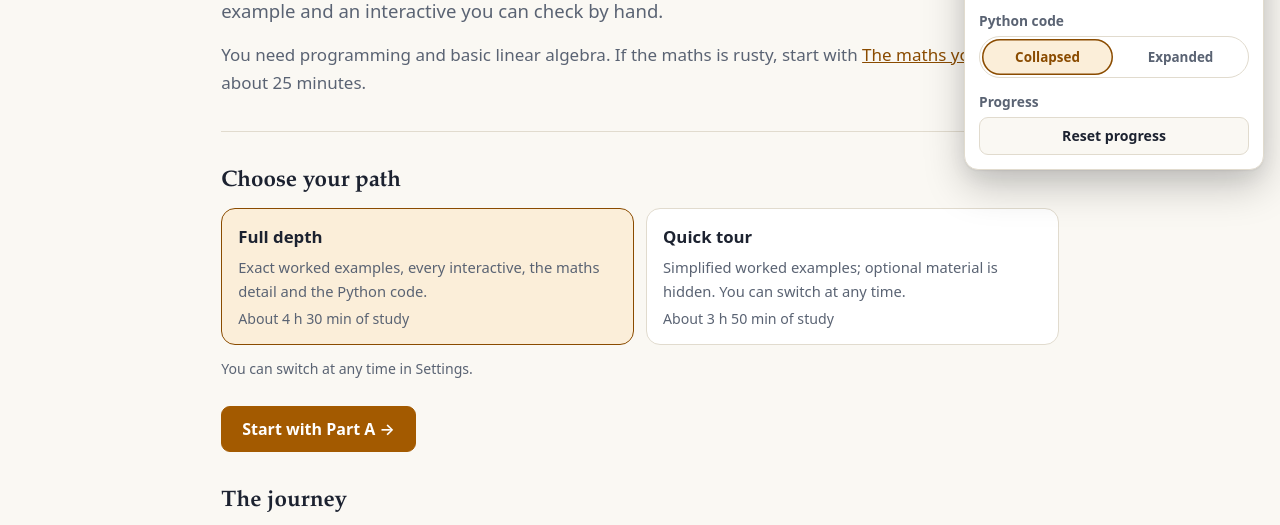
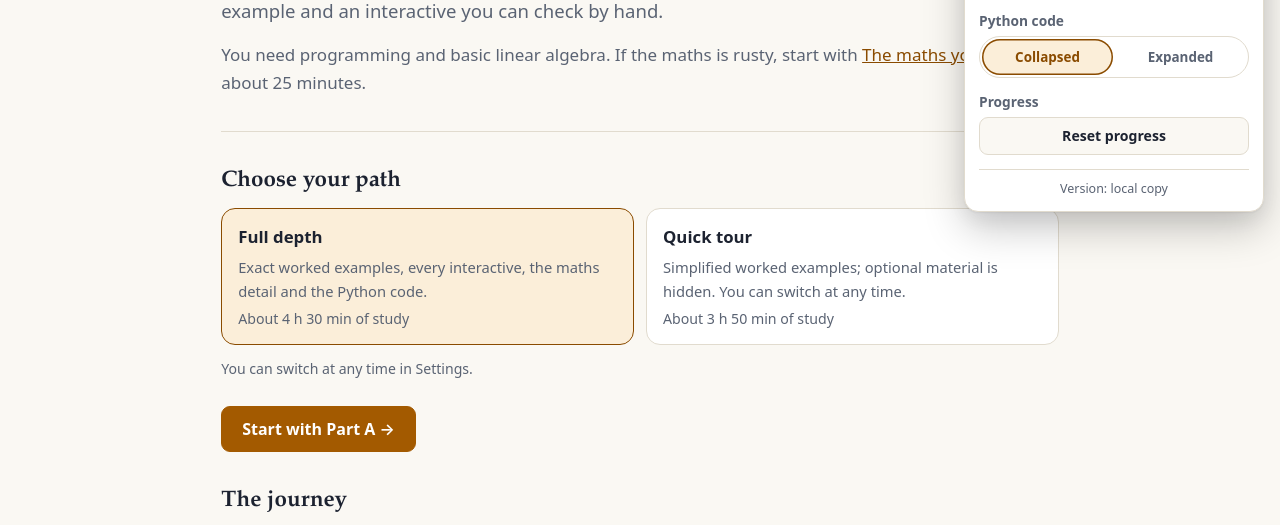
Before and after one commit to azaharuddinruhit/transformers-from-scratch, a plain HTML site: page index.html in a window 1280 px wide. Both pictures are taken after a click on the button "Settings". Shown: the part 263-788 px from the top of the page. Drawn offline with nearby package versions, Linux system fonts and the light colour scheme.

Commit message:
Show the site version in the Settings menu
- VERSION holds the version (major.minor.patch), starting at 1.0.0.
- The Pages workflow checks its format and stamps it into the published
  site.js; the Settings menu shows it at the bottom. A local copy shows
  "Version: local copy".
- CLAUDE.md and README explain when to bump it: patch for fixes and
  wording, minor for new sections or features, major for restructures.

```diff
--- a/assets/css/base.css
+++ b/assets/css/base.css
@@ -131,6 +131,7 @@ select.dd-native{display:none}
 .btn.danger{color:var(--warn);border-color:var(--warn)}
 .btn.danger:hover{background:var(--warn);color:var(--surface)}
 .sgrp{margin:0 0 14px}.sgrp:last-child{margin:0}
+.sver{margin:12px 0 0;padding-top:10px;border-top:1px solid var(--line);font:500 .78rem var(--sans);color:var(--muted);text-align:center}
 .slab{display:block;font:600 .86rem var(--sans);color:var(--muted);margin:0 0 6px}
 .seg.full{display:flex;width:100%}.seg.full button{flex:1;padding:9px 6px;font-size:.84rem}
 .btn.full{width:100%}
--- a/assets/js/site.js
+++ b/assets/js/site.js
@@ -1,5 +1,7 @@
 'use strict';
 /* ================= site: registry, settings, progress and navigation ================= */
+/* The deploy workflow replaces the placeholder with the contents of VERSION; a local copy keeps it. */
+const SITE_VERSION='__SITE_VERSION__';
 const PARTS=[
   {id:'a',name:'The big picture',goal:'What an LLM computes, and why the Transformer replaced recurrent networks.',secs:['intro','why']},
   {id:'b',name:'Building the model',goal:'Every layer of a decoder-only Transformer, from text to the probabilities of the next token.',secs:['tokens','position','attention','multihead','block','architecture']},
@@ -46,6 +48,8 @@ function applyPath(){
 }
 function setPath(p){P.path=p;store.save();applyPath();rerender();onPathChange.forEach(f=>f());}
 function initSettings(){
+  const menu=$('#setMenu');
+  if(menu){const v=document.createElement('p');v.className='sver';v.textContent=SITE_VERSION.startsWith('__')?'Version: local copy':'Version '+SITE_VERSION;menu.append(v);}
   const root=document.documentElement;
   // Light or dark; until the reader chooses, the page follows the system setting
   const sysTheme=()=>window.matchMedia&&matchMedia('(prefers-color-scheme: dark)').matches?'dark':'light';
```
Also changed, not shown: 4 other files.
